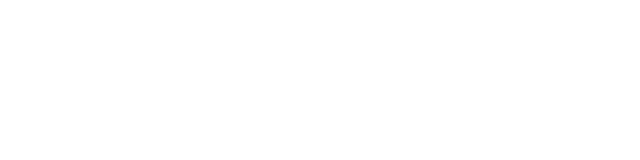
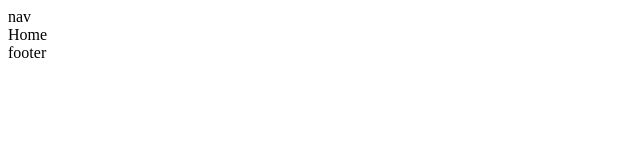
Before and after one commit to tomsky90/labella, a React (Vite) app: page / in a window 1280 px wide. Shown: the top 160 px of the page, without its empty margins (0-640 px from the left). Built offline with nearby package versions, Linux system fonts and the light colour scheme.

Commit message:
router setup

```diff
--- a/package.json
+++ b/package.json
@@ -10,8 +10,12 @@
     "preview": "vite preview"
   },
   "dependencies": {
+    "localforage": "^1.10.0",
+    "match-sorter": "^6.3.4",
     "react": "^18.2.0",
-    "react-dom": "^18.2.0"
+    "react-dom": "^18.2.0",
+    "react-router-dom": "^6.23.0",
+    "sort-by": "^1.2.0"
   },
   "devDependencies": {
     "@types/react": "^18.2.66",
--- a/src/App.jsx
+++ b/src/App.jsx
@@ -1,7 +1,35 @@
+import NavBar from "./components/NavBar/NavBar";
+import Footer from "./components/Footer/Footer";
+import Home from "./pages/Home/Home";
+import { RouterProvider, createBrowserRouter, Outlet } from "react-router-dom";
+
+const Layout = () => {
+  return (
+    <div className="app">
+      <NavBar />
+      <Outlet />
+      <Footer />
+    </div>
+  );
+};
+
+const router = createBrowserRouter([
+  {
+    path: "/",
+    element: <Layout />,
+    children: [
+      {
+        path: "/",
+        element: <Home />,
+      },
+    ],
+  },
+]);
+
 function App() {
   return (
     <>
-      <div></div>
+      <RouterProvider router={router} />
     </>
   );
 }
--- /dev/null
+++ b/src/components/Footer/Footer.jsx
@@ -0,0 +1,5 @@
+const Footer = () => {
+  return <footer>footer</footer>;
+};
+
+export default Footer;
--- /dev/null
+++ b/src/components/NavBar/NavBar.jsx
@@ -0,0 +1,5 @@
+const NavBar = () => {
+  return <nav>nav</nav>;
+};
+
+export default NavBar;
--- /dev/null
+++ b/src/pages/Home/Home.jsx
@@ -0,0 +1,5 @@
+const Home = () => {
+  return <div>Home</div>;
+};
+
+export default Home;
```
Also changed, not shown: src/assets/icons/logo.png (added), 1 other file (tests, documents, lock files or other folders).
